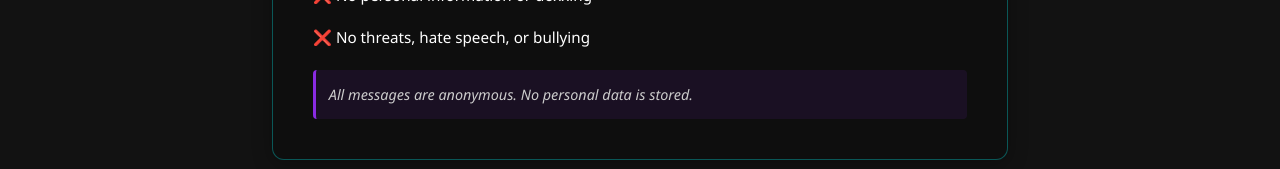
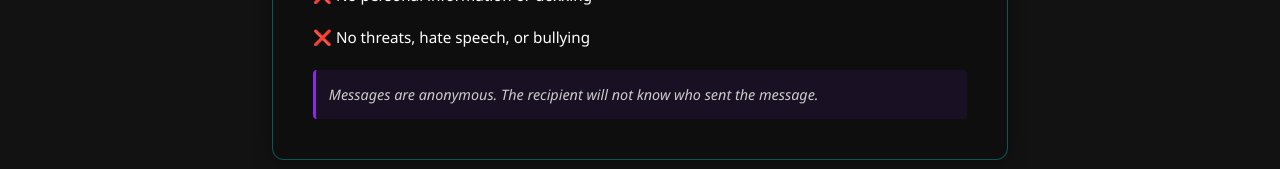
Before and after one commit to Muzzammi11/secret-messenger, a Next.js app: page / in a window 1280 px wide. Shown: the part 845-1014 px from the top of the page. Built offline with nearby package versions, Linux system fonts and the light colour scheme; no server answers.

Commit message:
changed terms note to : Messages are anonymous. The recipient will not know who sent the message.

```diff
--- a/app/page.tsx
+++ b/app/page.tsx
@@ -125,7 +125,7 @@ export default function Home() {
               <li>❌ No threats, hate speech, or bullying</li>
             </ul>
             <p className="terms-note">
-              All messages are anonymous. No personal data is stored.
+              Messages are anonymous. The recipient will not know who sent the message.
             </p>
           </div>
         </div>
```
